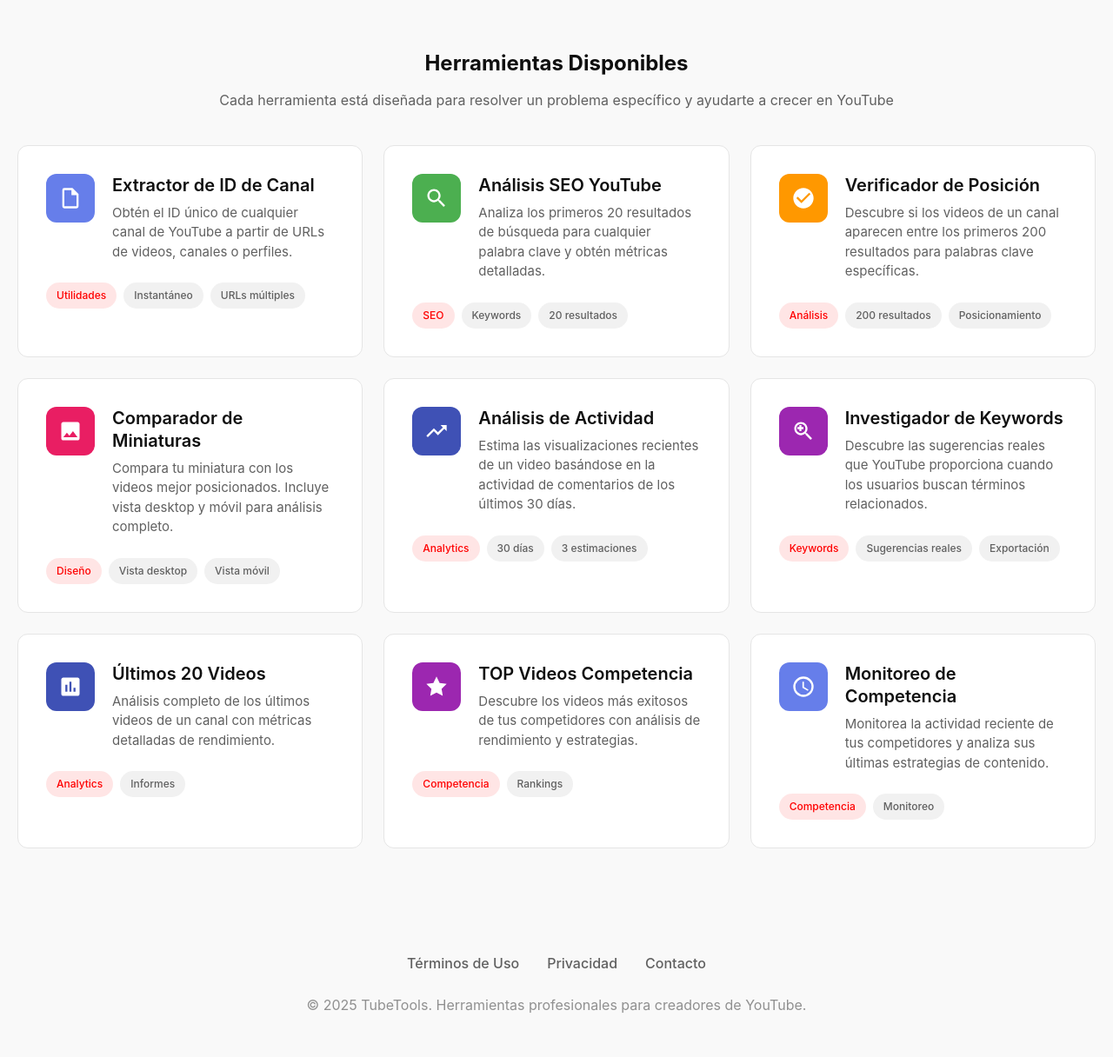
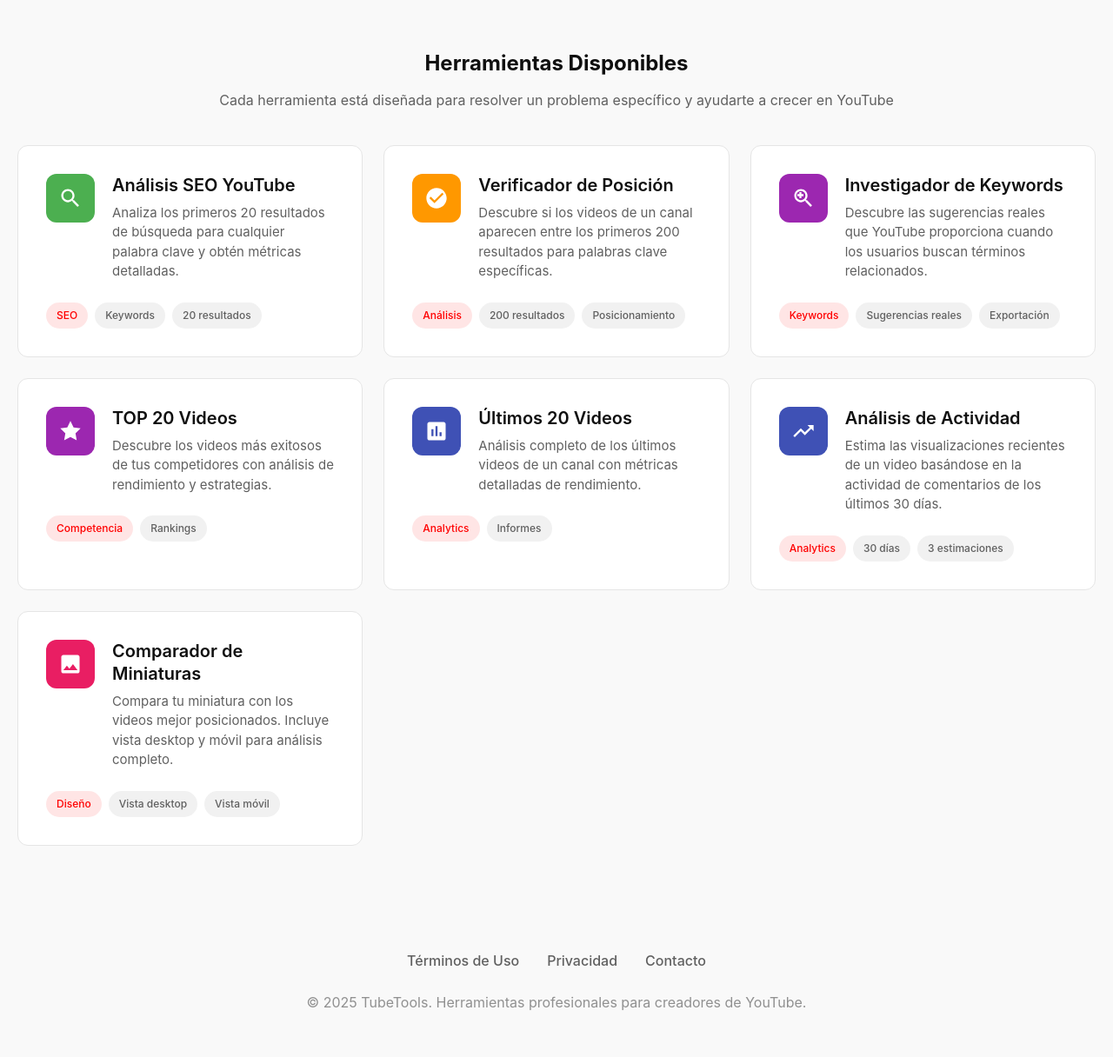
Before and after one commit to marronosc/modular2, a Flask app: page / in a window 1280 px wide. Shown: the part 249-1465 px from the top of the page at 87% size. After the commit the page ends 1411 px from the top, so only its background shows below. Run offline with Flask 3, Linux system fonts and the light colour scheme.

Commit message:
Reorganizar menú de navegación y eliminar herramientas
- Eliminar 'Extractor de ID' de la navegación
- Eliminar 'Informe Competencias' del menú
- Reordenar herramientas según nuevo orden:
  1. Análisis SEO
  2. Verificador Posición
  3. Investigador Keywords
  4. TOP 20 Videos
  5. Últimos 20 Videos
  6. Análisis Actividad
  7. Comparador Miniaturas
- Limpiar archivos cache Python (.pyc)

🤖 Generated with [Claude Code](https://claude.ai/code)

Co-Authored-By: Claude <noreply@anthropic.com>

```diff
--- a/templates/index.html
+++ b/templates/index.html
@@ -412,27 +412,6 @@
             </div>
 
             <div class="tools-grid">
-                <!-- Extractor de ID -->
-                <div class="tool-card" onclick="window.location.href='/extractor'">
-                    <div class="tool-header">
-                        <div class="tool-icon utility">
-                            <svg viewBox="0 0 24 24">
-                                <path
-                                    d="M14,2H6A2,2 0 0,0 4,4V20A2,2 0 0,0 6,22H18A2,2 0 0,0 20,20V8L14,2M18,20H6V4H13V9H18V20Z" />
-                            </svg>
-                        </div>
-                        <div class="tool-info">
-                            <h3>Extractor de ID de Canal</h3>
-                            <p>Obtén el ID único de cualquier canal de YouTube a partir de URLs de videos, canales o
-                                perfiles.</p>
-                        </div>
-                    </div>
-                    <div class="tool-tags">
-                        <span class="tool-tag primary">Utilidades</span>
-                        <span class="tool-tag">Instantáneo</span>
-                        <span class="tool-tag">URLs múltiples</span>
-                    </div>
-                </div>
 
                 <!-- Análisis SEO -->
                 <div class="tool-card" onclick="window.location.href='/seo'">
@@ -478,25 +457,68 @@
                     </div>
                 </div>
 
-                <!-- Comparador de Miniaturas -->
-                <div class="tool-card" onclick="window.location.href='/thumbnail-comparison'">
+                <!-- Investigador de Keywords -->
+                <div class="tool-card" onclick="window.location.href='/keyword-research'">
                     <div class="tool-header">
-                        <div class="tool-icon design">
+                        <div class="tool-icon research">
                             <svg viewBox="0 0 24 24">
                                 <path
-                                    d="M21 19V5c0-1.1-.9-2-2-2H5c-1.1 0-2 .9-2 2v14c0 1.1.9 2 2 2h14c1.1 0 2-.9 2-2zM8.5 13.5l2.5 3.01L14.5 12l4.5 6H5l3.5-4.5z" />
+                                    d="M15.5 14h-.79l-.28-.27C15.41 12.59 16 11.11 16 9.5 16 5.91 13.09 3 9.5 3S3 5.91 3 9.5 5.91 16 9.5 16c1.61 0 3.09-.59 4.23-1.57l.27.28v.79l5 4.99L20.49 19l-4.99-5zm-6 0C7.01 14 5 11.99 5 9.5S7.01 5 9.5 5 14 7.01 14 9.5 11.99 14 9.5 14z" />
+                                <path d="M12 10h-2v2H8v-2H6V8h2V6h2v2h2v2z" />
                             </svg>
                         </div>
                         <div class="tool-info">
-                            <h3>Comparador de Miniaturas</h3>
-                            <p>Compara tu miniatura con los videos mejor posicionados. Incluye vista desktop y móvil
-                                para análisis completo.</p>
+                            <h3>Investigador de Keywords</h3>
+                            <p>Descubre las sugerencias reales que YouTube proporciona cuando los usuarios buscan
+                                términos relacionados.</p>
                         </div>
                     </div>
                     <div class="tool-tags">
-                        <span class="tool-tag primary">Diseño</span>
-                        <span class="tool-tag">Vista desktop</span>
-                        <span class="tool-tag">Vista móvil</span>
+                        <span class="tool-tag primary">Keywords</span>
+                        <span class="tool-tag">Sugerencias reales</span>
+                        <span class="tool-tag">Exportación</span>
+                    </div>
+                </div>
+
+                <!-- TOP 20 Videos -->
+                <div class="tool-card" onclick="window.location.href='/top-videos'">
+                    <div class="tool-header">
+                        <div class="tool-icon research">
+                            <svg viewBox="0 0 24 24">
+                                <path
+                                    d="M12 2l3.09 6.26L22 9.27l-5 4.87 1.18 6.88L12 17.77l-6.18 3.25L7 14.14 2 9.27l6.91-1.01L12 2z" />
+                            </svg>
+                        </div>
+                        <div class="tool-info">
+                            <h3>TOP 20 Videos</h3>
+                            <p>Descubre los videos más exitosos de tus competidores con análisis de rendimiento y
+                                estrategias.</p>
+                        </div>
+                    </div>
+                    <div class="tool-tags">
+                        <span class="tool-tag primary">Competencia</span>
+                        <span class="tool-tag">Rankings</span>
+                    </div>
+                </div>
+
+                <!-- Últimos 20 Videos -->
+                <div class="tool-card" onclick="window.location.href='/recent-videos'">
+                    <div class="tool-header">
+                        <div class="tool-icon analytics">
+                            <svg viewBox="0 0 24 24">
+                                <path
+                                    d="M19 3H5c-1.1 0-2 .9-2 2v14c0 1.1.9 2 2 2h14c1.1 0 2-.9 2-2V5c0-1.1-.9-2-2-2zM9 17H7v-7h2v7zm4 0h-2V7h2v10zm4 0h-2v-4h2v4z" />
+                            </svg>
+                        </div>
+                        <div class="tool-info">
+                            <h3>Últimos 20 Videos</h3>
+                            <p>Análisis completo de los últimos videos de un canal con métricas detalladas de
+                                rendimiento.</p>
+                        </div>
+                    </div>
+                    <div class="tool-tags">
+                        <span class="tool-tag primary">Analytics</span>
+                        <span class="tool-tag">Informes</span>
                     </div>
                 </div>
 
@@ -522,87 +544,25 @@
                     </div>
                 </div>
 
-                <!-- Investigador de Keywords -->
-                <div class="tool-card" onclick="window.location.href='/keyword-research'">
+                <!-- Comparador de Miniaturas -->
+                <div class="tool-card" onclick="window.location.href='/thumbnail-comparison'">
                     <div class="tool-header">
-                        <div class="tool-icon research">
+                        <div class="tool-icon design">
                             <svg viewBox="0 0 24 24">
                                 <path
-                                    d="M15.5 14h-.79l-.28-.27C15.41 12.59 16 11.11 16 9.5 16 5.91 13.09 3 9.5 3S3 5.91 3 9.5 5.91 16 9.5 16c1.61 0 3.09-.59 4.23-1.57l.27.28v.79l5 4.99L20.49 19l-4.99-5zm-6 0C7.01 14 5 11.99 5 9.5S7.01 5 9.5 5 14 7.01 14 9.5 11.99 14 9.5 14z" />
-                                <path d="M12 10h-2v2H8v-2H6V8h2V6h2v2h2v2z" />
+                                    d="M21 19V5c0-1.1-.9-2-2-2H5c-1.1 0-2 .9-2 2v14c0 1.1.9 2 2 2h14c1.1 0 2-.9 2-2zM8.5 13.5l2.5 3.01L14.5 12l4.5 6H5l3.5-4.5z" />
                             </svg>
                         </div>
                         <div class="tool-info">
-                            <h3>Investigador de Keywords</h3>
-                            <p>Descubre las sugerencias reales que YouTube proporciona cuando los usuarios buscan
-                                términos relacionados.</p>
+                            <h3>Comparador de Miniaturas</h3>
+                            <p>Compara tu miniatura con los videos mejor posicionados. Incluye vista desktop y móvil
+                                para análisis completo.</p>
                         </div>
                     </div>
                     <div class="tool-tags">
-                        <span class="tool-tag primary">Keywords</span>
-                        <span class="tool-tag">Sugerencias reales</span>
-                        <span class="tool-tag">Exportación</span>
-                    </div>
-                </div>
-
-                <!-- Herramientas Próximamente -->
-                <div class="tool-card" onclick="window.location.href='/recent-videos'">
-                    <div class="tool-header">
-                        <div class="tool-icon analytics">
-                            <svg viewBox="0 0 24 24">
-                                <path
-                                    d="M19 3H5c-1.1 0-2 .9-2 2v14c0 1.1.9 2 2 2h14c1.1 0 2-.9 2-2V5c0-1.1-.9-2-2-2zM9 17H7v-7h2v7zm4 0h-2V7h2v10zm4 0h-2v-4h2v4z" />
-                            </svg>
-                        </div>
-                        <div class="tool-info">
-                            <h3>Últimos 20 Videos</h3>
-                            <p>Análisis completo de los últimos videos de un canal con métricas detalladas de
-                                rendimiento.</p>
-                        </div>
-                    </div>
-                    <div class="tool-tags">
-                        <span class="tool-tag primary">Analytics</span>
-                        <span class="tool-tag">Informes</span>
-                    </div>
-                </div>
-
-                <div class="tool-card" onclick="window.location.href='#'">
-                    <div class="tool-header">
-                        <div class="tool-icon research">
-                            <svg viewBox="0 0 24 24">
-                                <path
-                                    d="M12 2l3.09 6.26L22 9.27l-5 4.87 1.18 6.88L12 17.77l-6.18 3.25L7 14.14 2 9.27l6.91-1.01L12 2z" />
-                            </svg>
-                        </div>
-                        <div class="tool-info">
-                            <h3>TOP Videos Competencia</h3>
-                            <p>Descubre los videos más exitosos de tus competidores con análisis de rendimiento y
-                                estrategias.</p>
-                        </div>
-                    </div>
-                    <div class="tool-tags">
-                        <span class="tool-tag primary">Competencia</span>
-                        <span class="tool-tag">Rankings</span>
-                    </div>
-                </div>
-
-                <div class="tool-card" onclick="window.location.href='#'">
-                    <div class="tool-header">
-                        <div class="tool-icon utility">
-                            <svg viewBox="0 0 24 24">
-                                <path
-                                    d="M12,20A8,8 0 0,1 4,12A8,8 0 0,1 12,4A8,8 0 0,1 20,12A8,8 0 0,1 12,20M12,2A10,10 0 0,0 2,12A10,10 0 0,0 12,22A10,10 0 0,0 22,12A10,10 0 0,0 12,2M12.5,7V12.25L17,14.92L16.25,16.15L11,13V7H12.5Z" />
-                            </svg>
-                        </div>
-                        <div class="tool-info">
-                            <h3>Monitoreo de Competencia</h3>
-                            <p>Monitorea la actividad reciente de tus competidores y analiza sus últimas estrategias de
-                                contenido.</p>
-                        </div>
-                    </div>
-                    <div class="tool-tags">
-                        <span class="tool-tag primary">Competencia</span>
-                        <span class="tool-tag">Monitoreo</span>
+                        <span class="tool-tag primary">Diseño</span>
+                        <span class="tool-tag">Vista desktop</span>
+                        <span class="tool-tag">Vista móvil</span>
                     </div>
                 </div>
             </div>
```
Also changed, not shown: config/tools.py (+21 -41 lines), 2 other files.
